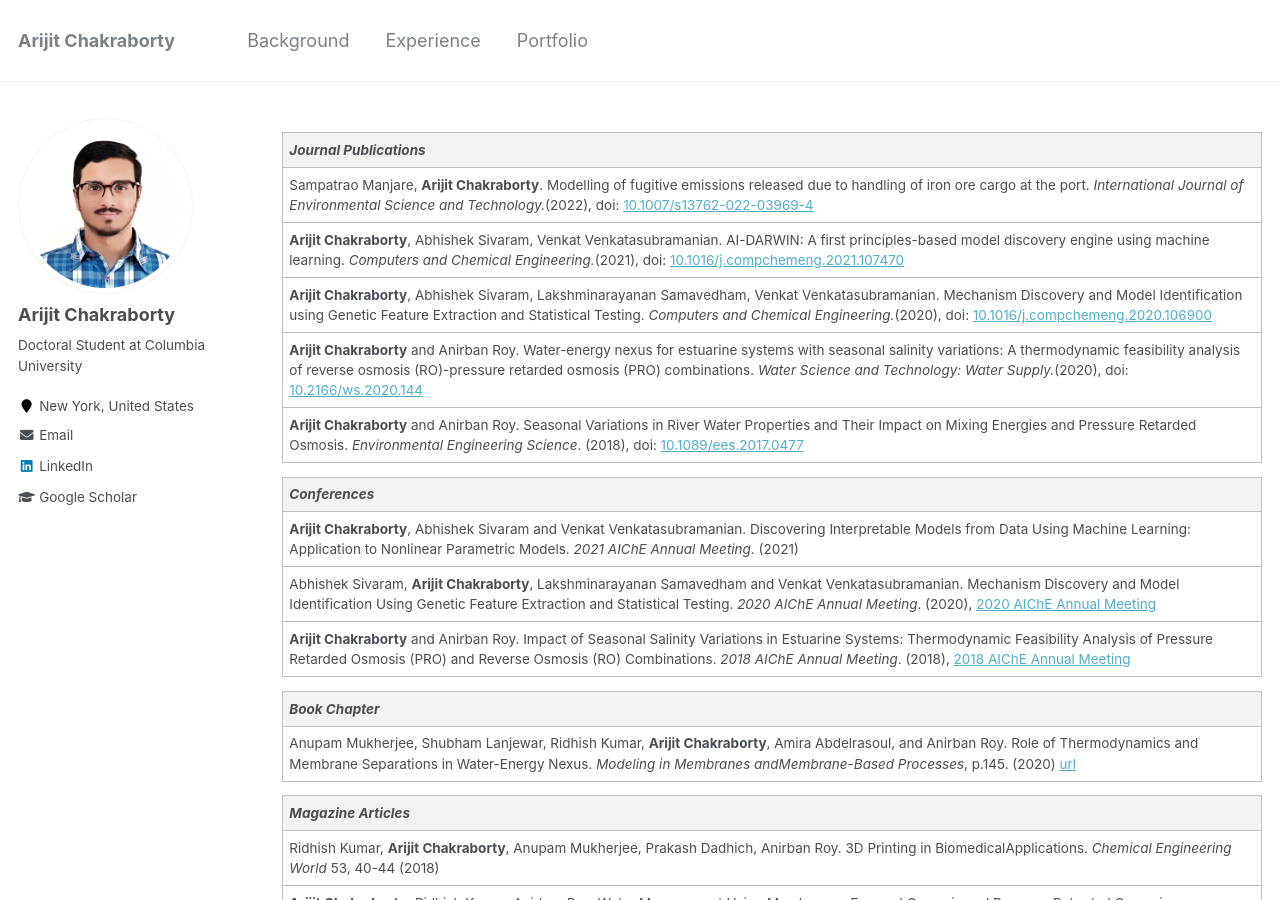
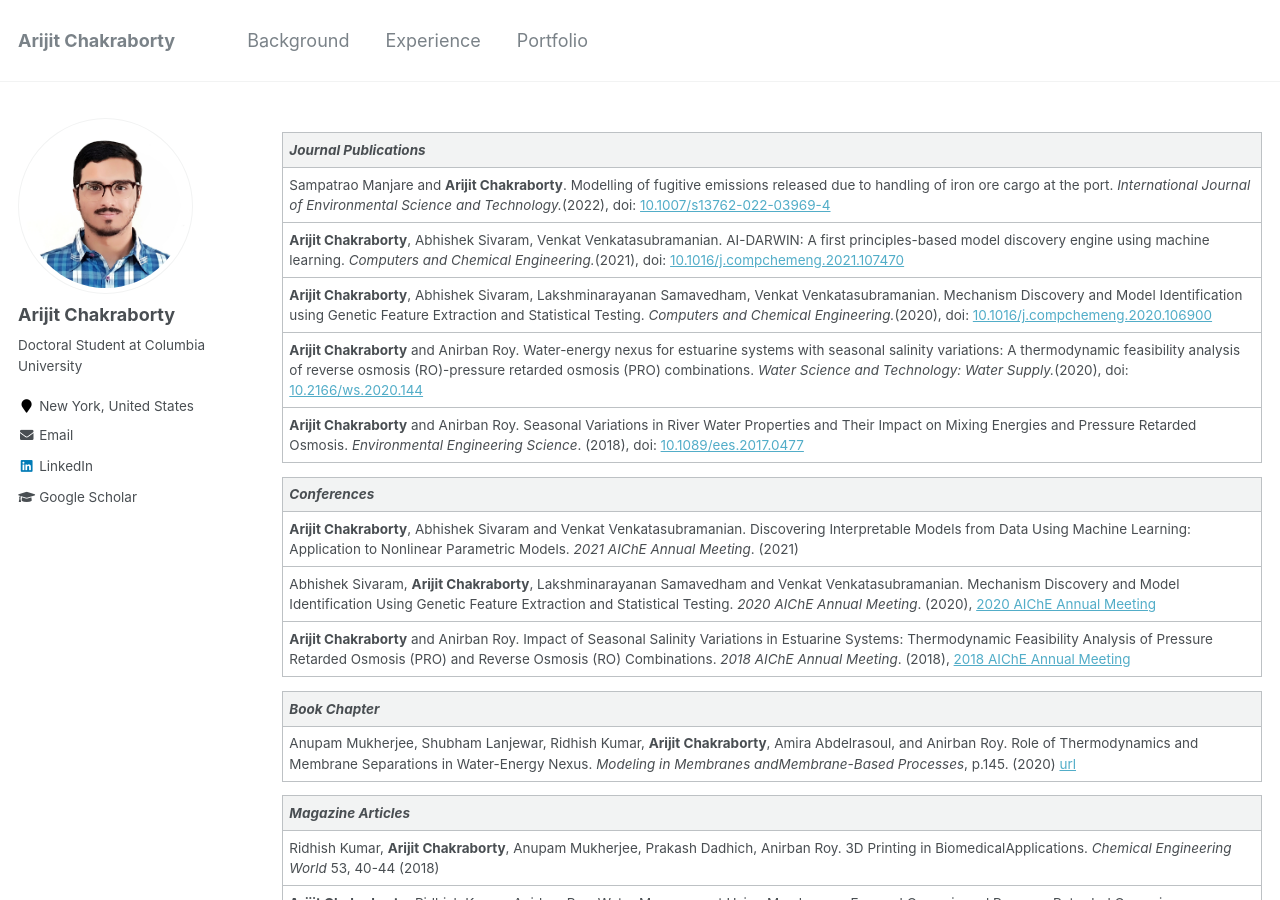
Before and after one commit to arijitc099/arijitc099.github.io, a Jekyll site: the page built from _pages/experience.md, in a window 1280 px wide and 900 px high. Built offline with Jekyll 4.4.1, drawn with Linux system fonts in a browser that asks for light colours.

Commit message:
Update experience.md

```diff
--- a/_pages/experience.md
+++ b/_pages/experience.md
@@ -7,7 +7,7 @@ author_profile: true
 
 |_Journal Publications_|
 |:-|
-|Sampatrao Manjare, **Arijit Chakraborty**. Modelling of fugitive emissions released due to handling of iron ore cargo at the port. _International Journal of Environmental Science and Technology._(2022), doi: [10.1007/s13762-022-03969-4](https://doi.org/10.1007/s13762-022-03969-4)
+|Sampatrao Manjare and **Arijit Chakraborty**. Modelling of fugitive emissions released due to handling of iron ore cargo at the port. _International Journal of Environmental Science and Technology._(2022), doi: [10.1007/s13762-022-03969-4](https://doi.org/10.1007/s13762-022-03969-4)
 |**Arijit Chakraborty**, Abhishek Sivaram, Venkat Venkatasubramanian. AI-DARWIN: A first principles-based model discovery engine using machine learning. _Computers and Chemical Engineering._(2021), doi: [10.1016/j.compchemeng.2021.107470](https://doi.org/10.1016/j.compchemeng.2021.107470) <!-- [(PDF)](../files/paper4.pdf) -->|
 |**Arijit Chakraborty**, Abhishek Sivaram, Lakshminarayanan Samavedham, Venkat Venkatasubramanian. Mechanism Discovery and Model Identification using Genetic Feature Extraction and Statistical Testing. _Computers and Chemical Engineering._(2020), doi: [10.1016/j.compchemeng.2020.106900](https://doi.org/10.1016/j.compchemeng.2020.106900) <!-- [(PDF)](../files/paper3.pdf) -->|
 |**Arijit Chakraborty** and Anirban Roy. Water-energy nexus for estuarine systems with seasonal salinity variations: A thermodynamic feasibility analysis of reverse osmosis (RO)-pressure retarded osmosis (PRO) combinations. _Water Science and Technology: Water Supply._(2020), doi: [10.2166/ws.2020.144](https://doi.org/10.2166/ws.2020.144) <!-- [(PDF)](../files/paper2.pdf) -->|
```
